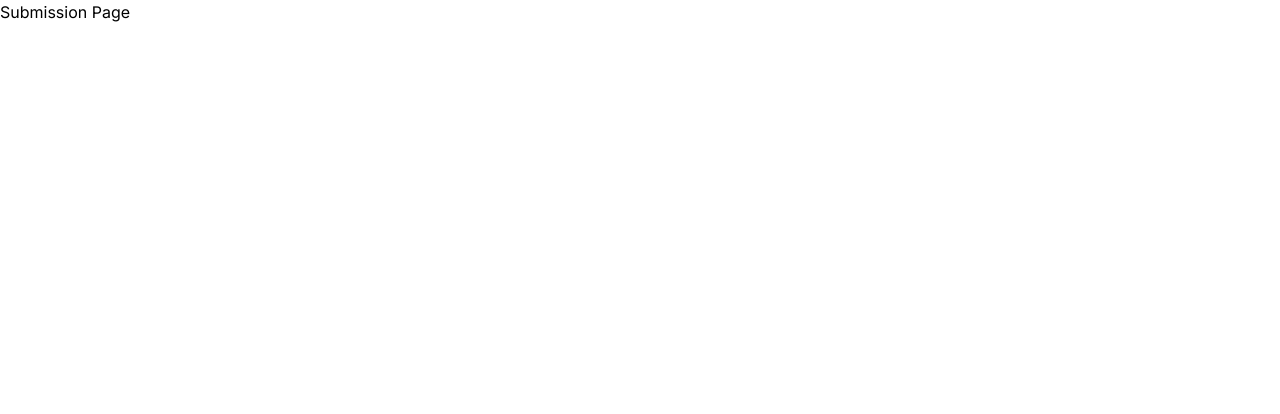
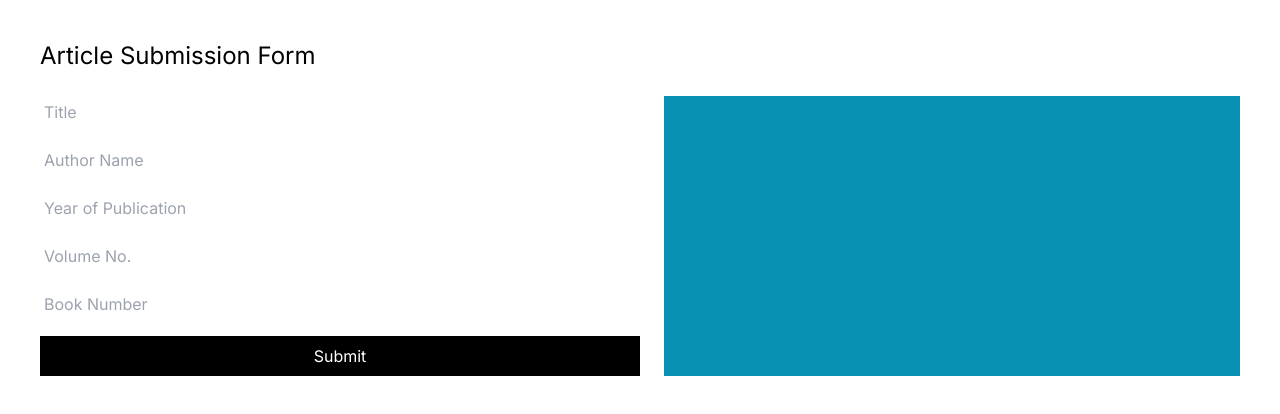
Before and after one commit to ShambhaviBhadauria/Project-, a Next.js app in the folder next-app/: page /submission in a window 1280 px wide. Shown: the top 414 px of the page. Built offline with nearby package versions, Linux system fonts and the light colour scheme.

Commit message:
First version of the submission form

```diff
--- /dev/null
+++ b/next-app/app/api/form/route.ts
@@ -0,0 +1,7 @@
+import { NextResponse } from "next/server";
+
+export async function POST(request: Request) {
+    const data = await request.json()
+
+    return NextResponse.json(data)
+}
--- a/next-app/app/components/submissionform.tsx
+++ b/next-app/app/components/submissionform.tsx
@@ -29,9 +29,23 @@ export default function submissionform() {
               onSubmit={handleSubmit}
               className='flex felx-1 flex-col gap-4 sm:w-1/2'
             >
-                <input className='rounded-1g' name='name' placeholder='name' required/>
+                <input className='rounded-1g p-1' name='title' placeholder='Title' required/>
 
+                <input className='rounded-1g p-1' name='authorName' placeholder='Author Name' required/>
+
+                <input className='rounded-1g p-1' name='yearOfPublication' placeholder='Year of Publication' required/>
+
+                <input className='rounded-1g p-1' name='Volume' placeholder='Volume No.'/>
+
+                <input className='rounded-1g p-1' name='number' placeholder='Book Number'/>
+
+
+                <button className='rounded-1g bg-black py-2 text-white'>Submit</button>
             </form>
+
+            <div className='flex-1 rounded-1g bg-cyan-600 p-8 text-white'>
+                <pre>{JSON.stringify(data, null, 2)}</pre>
+            </div>
         </section>
     )
 }
--- a/next-app/app/page.tsx
+++ b/next-app/app/page.tsx
@@ -1,7 +1,11 @@
-import Image from 'next/image'
+import SimpleForm from './components/submissionform'
 
 export default function Home() {
   return (
-    <h1>Home Page!!</h1>
+    <section className='py-10 px-10'>
+      <div className='container'>
+        <h1>Home Page!!</h1>
+      </div>
+    </section>
   )
 }
--- a/next-app/app/submission/page.tsx
+++ b/next-app/app/submission/page.tsx
@@ -1,12 +1,13 @@
-import React from 'react'
+import SimpleForm from '../components/submissionform'
 
-
-const page = () => {
+export default function Home() {
   return (
-    <div>
-        <h1>Submission Page</h1>
-    </div>
+    <section className='py-10 px-10'>
+      <div className='container'>
+        <h1 className='text-2xl'>Article Submission Form</h1>
+        <br></br>
+        <SimpleForm />
+      </div>
+    </section>
   )
 }
-
-export default page
```
